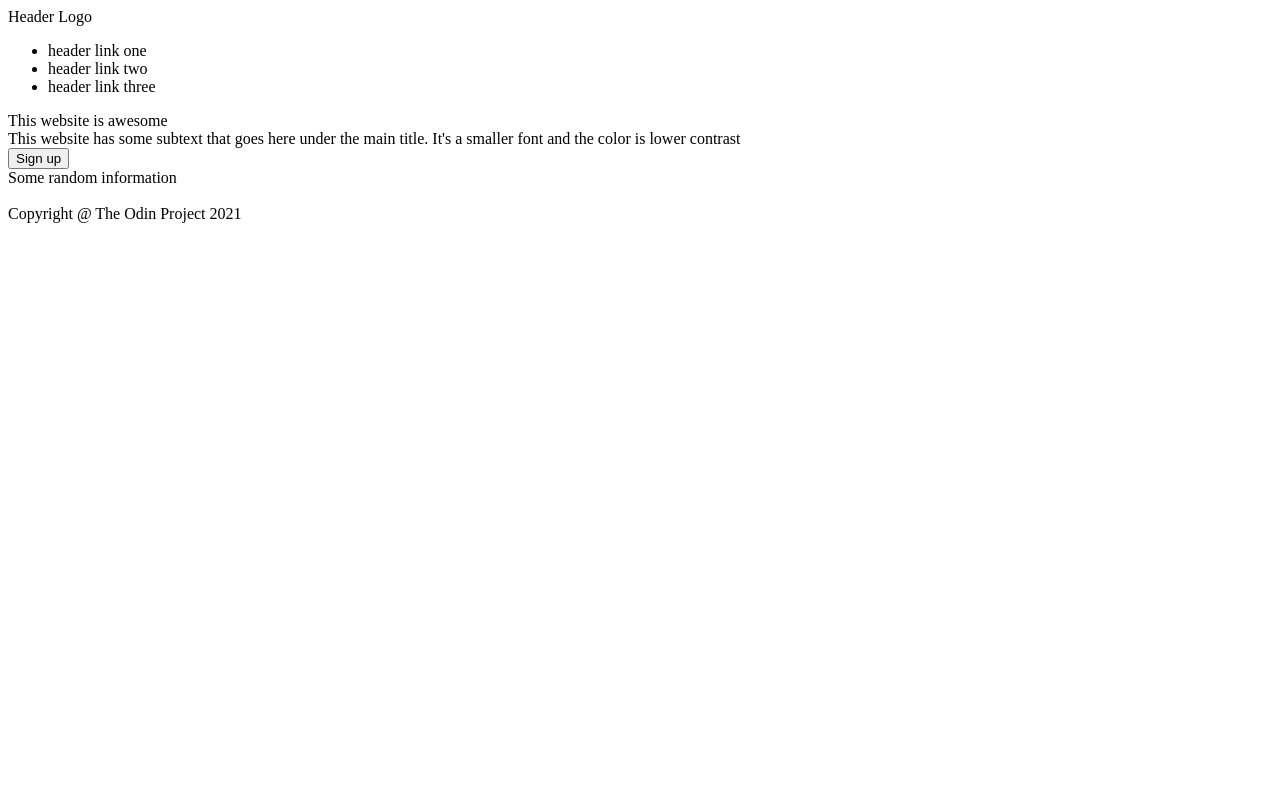
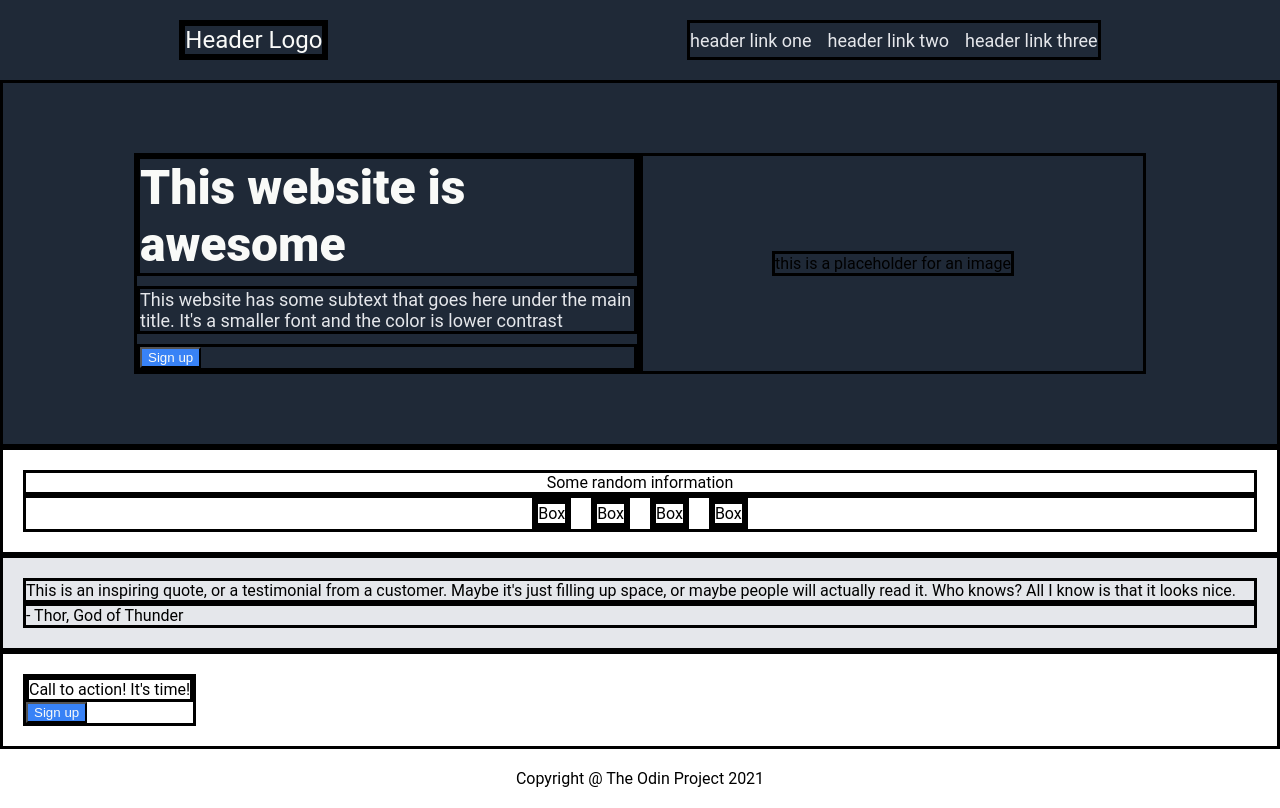
Before and after one commit to larcodan/landing-page-odin, a plain HTML site: page index.html in a window 1280 px wide. Drawn offline with Linux system fonts and the light colour scheme.

Commit message:
Added background color to containers, changed font size, color, weight of various containers, tried to space out containers to match prompt.

```diff
--- a/index.html
+++ b/index.html
@@ -3,41 +3,61 @@
 <head>
     <meta charset="UTF-8">
     <meta name="viewport" content="width=device-width, initial-scale=1.0">
-    <title>Document</title>
+    <title>Landing Page</title>
+    <link rel="stylesheet" href="./style.css">
 </head>
 <body>
     <div class="header">
-        <div class="left">
-            <div class="logo">
+        <div class="head-left">
+            <div class="head-logo">
                 Header Logo
             </div>
-            <ul class="links">
+        </div>
+        <div class="head-right">
+            <ul class="head-links">
                 <li><a>header link one</a></li>
                 <li><a>header link two</a></li>
                 <li><a>header link three</a></li>
             </ul>
         </div>
+
     </div>
 
     <div class="body">
 
         <div class="container-one">
-            <div class="title">This website is awesome</div>
-            <div class="subtext">This website has some subtext that goes here under the main title. It's a smaller font and the color is lower contrast</div>
-            <button class="sign-up">Sign up</button>
-            <img>
+            <div class="one-left">
+                <div class="one-title">This website is awesome</div>
+                <div class="one-subtext">This website has some subtext that goes here under the main title. It's a smaller font and the color is lower contrast</div>
+                <div class="one-button">
+                    <button class="sign-up">Sign up</button>
+                </div>
+            </div>
+            <div class="one-right">
+                <div class="one-image">this is a placeholder for an image</div>
+            </div>
         </div>
 
         <div class="container-two">
-            <div class="info">Some random information</div>
-            <div class="card"><img></div>
+            <div class="two-title">Some random information</div>
+            <div class="info-boxes">
+                <div class="info"><div class="text">Box</div></div>
+                <div class="info"><div class="text">Box</div></div>
+                <div class="info"><div class="text">Box</div></div>
+                <div class="info"><div class="text">Box</div></div>
+            </div>
         </div>
 
         <div class="container-three">
-
+            <div class="quote">This is an inspiring quote, or a testimonial from a customer. Maybe it's just filling up space, or maybe people will actually read it. Who knows? All I know is that it looks nice.</div>
+            <div class="signature">- Thor, God of Thunder</div>
         </div>
 
         <div class="container-four">
+            <div class="box">
+                <div class="text">Call to action! It's time!</div>
+                <button class="sign-up">Sign up</button>
+            </div>
 
         </div>
 
--- a/style.css
+++ b/style.css
@@ -0,0 +1,132 @@
+body {
+    height: 100vh;
+    margin: 0;
+    overflow: hidden;
+    font-family: Roboto, sans-serif;
+    display: flex;
+    flex-direction: column;
+}
+
+
+
+.header {
+    display: flex;
+    background-color: #1F2937;
+    justify-content: space-around;
+    padding: 20px 0;
+}
+
+.header div {
+    border: black solid;
+}
+
+a {
+    text-decoration: none;
+}
+
+ul {
+    list-style-type: none;
+    display: flex;
+    margin: 0;
+    padding: 0;
+    gap: 16px;
+}
+
+.head-left, .head-right {
+    display: flex;
+    align-items: center;
+    gap: 16px;
+}
+
+.body div{
+    border: black solid;
+
+}
+
+.container-one{
+    display: flex;
+    background-color: #1F2937;
+    justify-content: center;
+    padding: 70px 0;
+}
+
+.one-left, .one-right {
+    width: 500px;
+    flex: 1, 1, auto;
+}
+
+.one-left {
+    display: flex;
+    flex-direction: column;
+    gap: 10px;
+}
+
+.one-right {
+    display: flex;
+    align-items: center;
+    justify-content: center;
+}
+
+.head-logo {
+    font-size: 24px;
+    color: #F9FAF8;
+}
+
+.one-title {
+    font-size: 48px;
+    color: #F9FAF8;
+    font-weight: 900;
+}
+
+.one-subtext, .head-links {
+    font-size: 18px;
+    color: #E5E7EB
+}
+
+.sign-up {
+    background-color: #3882F6;
+    color: #F9FAF8;
+}
+
+
+.container-two {
+    padding: 20px;
+    display: flex;
+    justify-content: center;
+    flex-direction: column;
+}
+
+.two-title {
+    text-align: center;
+}
+
+.info-boxes {
+    display: flex;
+    justify-content: center;
+    gap: 20px;
+}
+
+.info {
+    max-width: 200px;
+}
+
+
+.container-three {
+    padding: 20px;
+    display: flex;
+    flex-direction: column;
+    background-color: #E5E7EB;
+}
+
+
+.container-four {
+    padding: 20px;
+    display: flex;
+}
+
+.footer {
+    padding: 20px;
+    display: flex;
+    justify-content: center;
+    align-items: center;
+}
```
